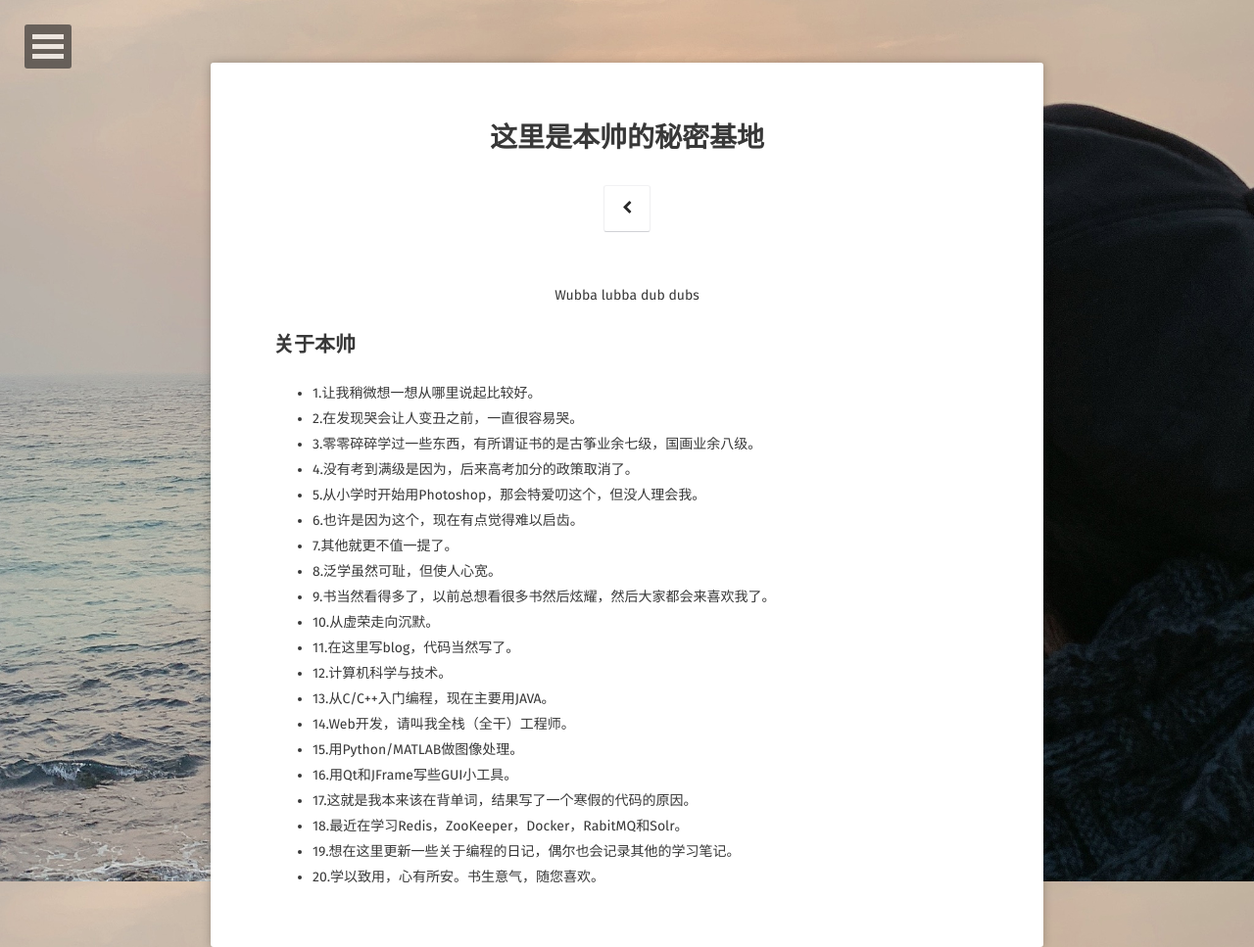
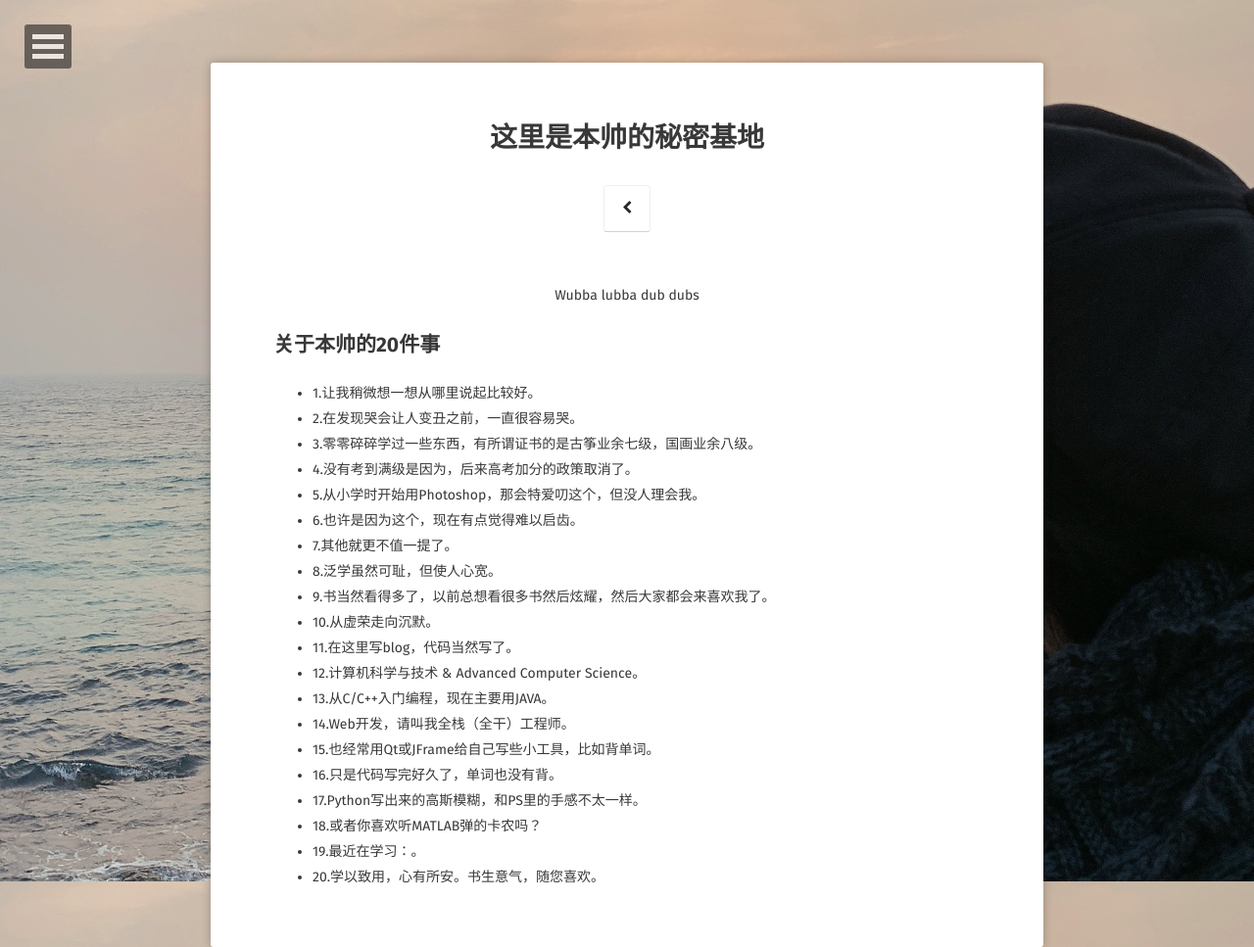
Before and after one commit to YawWQ/yawwq.github.io, a Jekyll site: the page built from about/index.md, in a window 1280 px wide. Shown: the whole page at 98% size. Built offline with Jekyll 4.4.1, drawn with Linux system fonts in a browser that asks for light colours; some web fonts are replaced.

Commit message:
update about

```diff
--- a/about/index.md
+++ b/about/index.md
@@ -8,7 +8,7 @@ comments: false
 
 <center><a href="http://yawwq.github.io"></a> Wubba lubba dub dubs</center>
 
-## 关于本帅
+## 关于本帅的20件事
 * 1.让我稍微想一想从哪里说起比较好。
 * 2.在发现哭会让人变丑之前，一直很容易哭。
 * 3.零零碎碎学过一些东西，有所谓证书的是古筝业余七级，国画业余八级。
@@ -20,12 +20,12 @@ comments: false
 * 9.书当然看得多了，以前总想看很多书然后炫耀，然后大家都会来喜欢我了。
 * 10.从虚荣走向沉默。
 * 11.在这里写blog，代码当然写了。
-* 12.计算机科学与技术。
+* 12.计算机科学与技术 & Advanced Computer Science。
 * 13.从C/C++入门编程，现在主要用JAVA。
 * 14.Web开发，请叫我全栈（全干）工程师。
-* 15.用Python/MATLAB做图像处理。
-* 16.用Qt和JFrame写些GUI小工具。
-* 17.这就是我本来该在背单词，结果写了一个寒假的代码的原因。
-* 18.最近在学习Redis，ZooKeeper，Docker，RabitMQ和Solr。
-* 19.想在这里更新一些关于编程的日记，偶尔也会记录其他的学习笔记。
+* 15.也经常用Qt或JFrame给自己写些小工具，比如背单词。
+* 16.只是代码写完好久了，单词也没有背。
+* 17.Python写出来的高斯模糊，和PS里的手感不太一样。
+* 18.或者你喜欢听MATLAB弹的卡农吗？
+* 19.最近在学习：{{interview questions site:stackoverflow.com}}。
 * 20.学以致用，心有所安。书生意气，随您喜欢。
```
